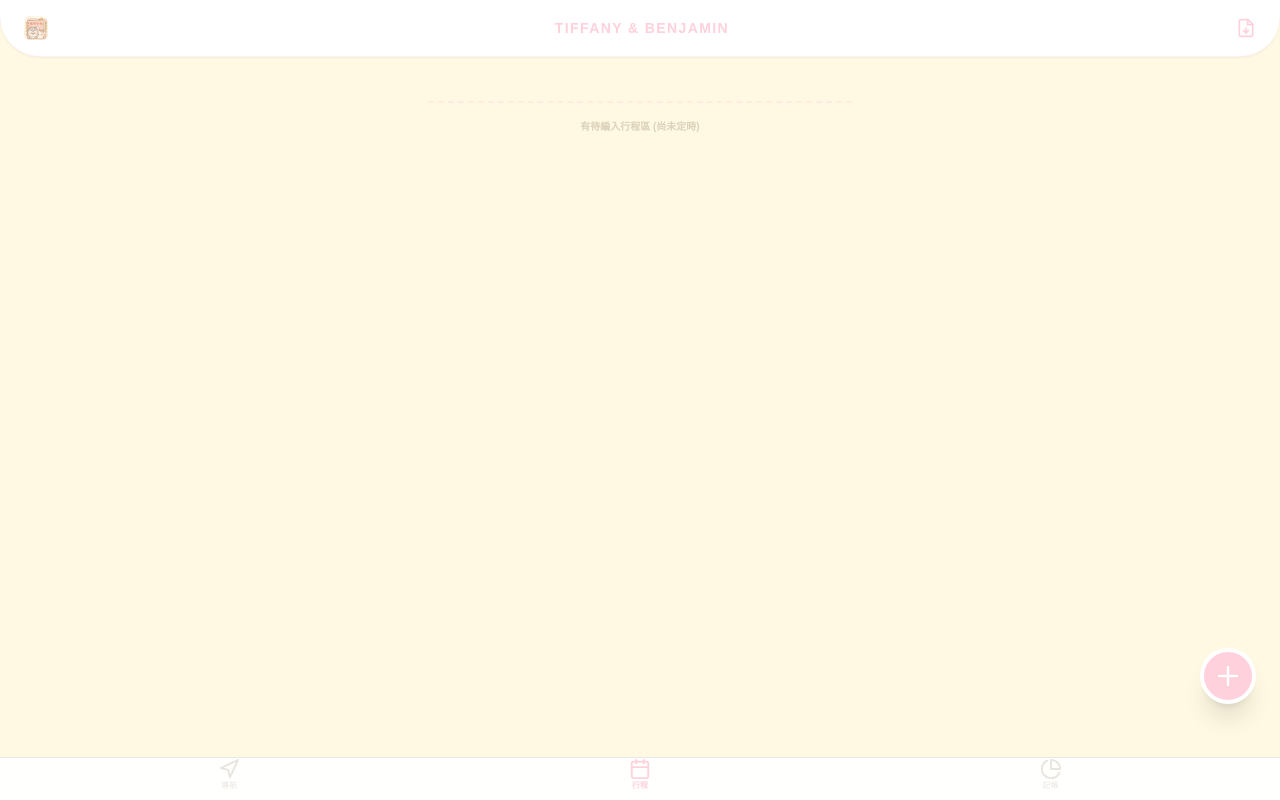
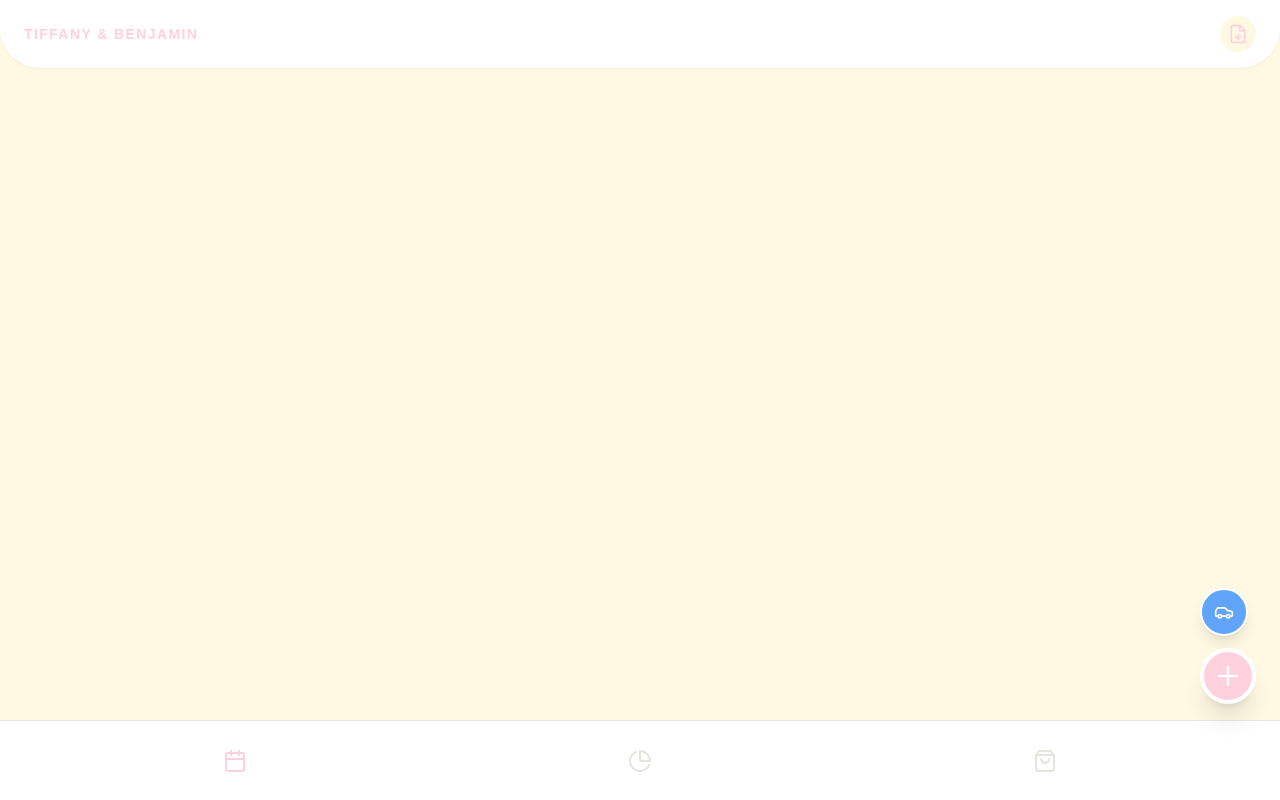
Before and after one commit to tiffanybphs/our-travel-notebook, a React (Vite) app: page / in a window 1280 px wide. Built offline with nearby package versions, Linux system fonts and the light colour scheme; the HTML template or start-up script is replaced by a standard one; a web font is replaced by a local one.

Commit message:
Update App.tsx

```diff
--- a/src/App.tsx
+++ b/src/App.tsx
@@ -3,44 +3,36 @@ import { motion, AnimatePresence, Reorder } from 'framer-motion';
 import {
   Plus, Clock, ChevronDown, Trash2, Save, MapPin,
   Navigation, ShoppingBag, PieChart, Calendar, Camera, Target,
-  Car, Info, ExternalLink, Globe, FileDown, CheckCircle2
+  Car, Info, FileDown, CheckCircle2, ArrowRight, Map
 } from 'lucide-react';
-import * as XLSX from 'xlsx'; // 需執行 npm install xlsx
+import * as XLSX from 'xlsx';
 
-// 1. 常量定義
+// 1. 12個核心欄位定義
 const CATEGORIES = ['吃喝', '購物', '精品', '景點活動', '拍照錄影', '集合地點'];
+const FIELDS = ['類別', '區域/商圈', '照片編號', '目標', '營業時間', '地圖URL', '備註', '預算', '起點', '終點', '交通工具', '轉乘細節'];
 
 export default function App() {
   const [loading, setLoading] = useState(true);
-  const [activeTab, setActiveTab] = useState('行程');
   const [schedules, setSchedules] = useState<any[]>([]);
   const [editingId, setEditingId] = useState<string | null>(null);
 
   useEffect(() => {
-    const timer = setTimeout(() => setLoading(false), 2000);
+    const timer = setTimeout(() => setLoading(false), 1500);
     return () => clearTimeout(timer);
   }, []);
 
-  // --- 2. 核心時間邏輯：雙向同步與骨牌聯動 ---
+  // --- 核心邏輯：時間聯動與空檔計算 ---
   const syncTimes = (item: any, changedField: string, newVal: string) => {
     let { date, startTime, duration, endTime } = item;
     if (changedField === 'startTime') startTime = newVal;
     if (changedField === 'duration') duration = newVal;
-    if (changedField === 'endTime') {
-      const parts = newVal.split(' ');
-      endTime = newVal;
-      const [eH, eM] = parts[1].split(':').map(Number);
-      const [sH, sM] = startTime.split(':').map(Number);
-      let diffM = (eH * 60 + eM) - (sH * 60 + sM);
-      if (diffM < 0) diffM += 1440;
-      duration = `${String(Math.floor(diffM / 60)).padStart(2, '0')}:${String(diffM % 60).padStart(2, '0')}`;
-    } else {
+
     const [sH, sM] = startTime.split(':').map(Number);
     const [dH, dM] = duration.split(':').map(Number);
     let totalM = sM + dM;
     let totalH = sH + dH + Math.floor(totalM / 60);
     endTime = `${date} ${String(totalH % 24).padStart(2, '0')}:${String(totalM % 60).padStart(2, '0')}`;
-    }
+
     return { startTime, duration, endTime };
   };
 
@@ -49,153 +41,166 @@ export default function App() {
     let currentStart = newOrder[0].startTime;
     const syncedOrder = newOrder.map((item) => {
       const updated = { ...item, startTime: currentStart };
-      const res = syncTimes(updated, 'startTime', currentStart);
+      const res = syncTimes(updated, 'startTime', item.duration);
       currentStart = res.endTime.split(' ')[1];
       return { ...updated, ...res };
     });
     setSchedules(syncedOrder);
   };
 
-  // --- 3. Google Maps 導航編碼 ---
-  const openGoogleMap = (location: string) => {
-    if (!location) return;
-    const encoded = encodeURIComponent(location);
-    window.open(`https://www.google.com/maps/dir/?api=1&destination=${encoded}`, '_blank');
+  const handleAdd = (type: 'spot' | 'transport') => {
+    const id = Date.now().toString();
+    const last = schedules[schedules.length - 1];
+    const baseDate = last ? last.endTime.split(' ')[0] : '2026/01/01';
+    const baseStart = last ? last.endTime.split(' ')[1] : '09:00';
+
+    const newItem = {
+      id, type, title: '', date: baseDate, startTime: baseStart, duration: '01:00',
+      endTime: syncTimes({date: baseDate, startTime: baseStart, duration: '01:00'}, 'duration', '01:00').endTime,
+      category: type === 'spot' ? '景點活動' : '交通',
+      area: '', photoId: '', target: '', openTime: '', mapUrl: '', remark: '', budget: '',
+      startLoc: '', endLoc: '', transMode: '', segments: []
+    };
+    setSchedules([...schedules, newItem]);
+    setEditingId(id);
   };
 
-  // --- 4. Excel 匯出：15分鐘一格邏輯 ---
+  // --- Excel 匯出：包含所有 12 欄位的 Column ---
   const exportToExcel = () => {
     const timeSlots: string[] = [];
     for (let h = 0; h < 24; h++) {
-      for (let m = 0; m < 60; m += 15) {
-        timeSlots.push(`${String(h).padStart(2, '0')}:${String(m).padStart(2, '0')}`);
-      }
+      for (let m = 0; m < 60; m += 15) timeSlots.push(`${String(h).padStart(2, '0')}:${String(m).padStart(2, '0')}`);
     }
 
     const data = timeSlots.map(slot => {
-      const row: any = { "時間": slot };
       const event = schedules.find(s => slot >= s.startTime && slot < s.endTime.split(' ')[1]);
-
-      if (event) {
-        row["行程內容"] = event.title;
-      } else {
-        const hour = parseInt(slot.split(':')[0]);
-        row["行程內容"] = (hour < 10 || hour >= 20) ? "Hotel/Rest (Grey)" : "";
-      }
+      const row: any = { "時間": slot, "行程名稱": event?.title || "" };
+      // 強制寫入所有 12 個欄位，確保 Column 存在
+      FIELDS.forEach(f => row[f] = event ? (event[f] || "") : "");
       return row;
     });
 
     const ws = XLSX.utils.json_to_sheet(data);
     const wb = XLSX.utils.book_new();
     XLSX.utils.book_append_sheet(wb, ws, "Schedule");
-    XLSX.writeFile(wb, "Travel_Plan_15min.xlsx");
+    XLSX.writeFile(wb, "Travel_Planner_Full.xlsx");
   };
 
-  if (loading) return <div className="fixed inset-0 z-50 bg-[#FFF9E3] flex items-center justify-center"><img src="/splash.jpeg" className="w-full h-full object-cover animate-pulse" /></div>;
+  if (loading) return <div className="fixed inset-0 bg-[#FFF9E3] flex items-center justify-center font-bold text-[#FFD1DC] animate-pulse">Loading Diary...</div>;
 
   return (
-    <div className="min-h-screen bg-[#FFF9E3] font-maru text-[#8D775F] pb-28">
-      <header className="bg-white p-4 rounded-b-[40px] shadow-sm flex justify-between items-center px-6 border-b border-[#FFD1DC]/30">
-        <img src="/icon.png" className="w-6 h-6 rounded-md" />
+    <div className="min-h-screen bg-[#FFF9E3] font-maru text-[#8D775F] pb-32">
+      <header className="bg-white p-4 rounded-b-[40px] shadow-sm flex justify-between items-center px-6">
         <h1 className="text-sm font-bold text-[#FFD1DC] tracking-widest">TIFFANY & BENJAMIN</h1>
-        <button onClick={exportToExcel} className="text-[#FFD1DC]"><FileDown size={20}/></button>
+        <button onClick={exportToExcel} className="p-2 bg-[#FFF9E3] rounded-full text-[#FFD1DC]"><FileDown size={20}/></button>
       </header>
 
-      <main className="p-3 max-w-md mx-auto">
-        <Reorder.Group axis="y" values={schedules} onReorder={handleReorder} className="space-y-2">
-          {schedules.map(item => (
-            <Reorder.Item key={item.id} value={item} dragListener={!editingId}>
+      <main className="p-4 max-w-md mx-auto">
+        <Reorder.Group axis="y" values={schedules} onReorder={handleReorder} className="space-y-0">
+          {schedules.map((item, index) => (
+            <React.Fragment key={item.id}>
+              {/* Timeline 需時顯示 (顯示與上一項之間的間隔) */}
+              {index > 0 && (
+                <div className="py-2 ml-10 border-l-2 border-dashed border-[#FFD1DC]/30 flex items-center gap-2">
+                  <div className="w-2 h-2 rounded-full bg-[#FFD1DC]/30 -ml-[5px]"></div>
+                  <span className="text-[9px] font-bold opacity-30">需時 / 轉場</span>
+                </div>
+              )}
+
+              <Reorder.Item value={item} dragListener={!editingId} className="py-1">
                 <Card
                   item={item}
                   isEditing={editingId === item.id}
                   onToggle={() => setEditingId(editingId === item.id ? null : item.id)}
                   onUpdate={(upd: any) => setSchedules(schedules.map(s => s.id === item.id ? {...s, ...upd} : s))}
-                onSync={(field: string, val: string) => setSchedules(schedules.map(s => s.id === item.id ? {...item, ...syncTimes(item, field, val)} : s))}
+                  onSync={(f: string, v: string) => setSchedules(schedules.map(s => s.id === item.id ? {...item, ...syncTimes(item, f, v)} : s))}
                   onDelete={() => setSchedules(schedules.filter(s => s.id !== item.id))}
-                openMap={openGoogleMap}
                 />
               </Reorder.Item>
+            </React.Fragment>
           ))}
         </Reorder.Group>
-
-        {/* 有待編入行程區 */}
-        <div className="mt-8 opacity-30 border-t-2 border-dashed border-[#FFD1DC] pt-4 text-center text-[10px] font-bold">有待編入行程區 (尚未定時)</div>
       </main>
 
-      <button onClick={() => {
-        const id = Date.now().toString();
-        const newItem = { id, title: '', startTime: '09:00', duration: '01:00', endTime: '2026/01/01 10:00', date: '2026/01/01', category: '景點活動', segments: [] };
-        setSchedules([...schedules, newItem]);
-        setEditingId(id);
-      }} className="fixed bottom-24 right-6 w-14 h-14 bg-[#FFD1DC] text-white rounded-full shadow-xl flex items-center justify-center border-4 border-white active:scale-90 z-50">
-        <Plus size={30} />
-      </button>
+      {/* 新增按鈕區：分為景點與交通 */}
+      <div className="fixed bottom-24 right-6 flex flex-col gap-3 z-50">
+        <button onClick={() => handleAdd('transport')} className="w-12 h-12 bg-blue-400 text-white rounded-full shadow-lg flex items-center justify-center active:scale-90 transition-all border-2 border-white"><Car size={20}/></button>
+        <button onClick={() => handleAdd('spot')} className="w-14 h-14 bg-[#FFD1DC] text-white rounded-full shadow-xl flex items-center justify-center active:scale-90 transition-all border-4 border-white"><Plus size={30}/></button>
+      </div>
 
-      {/* 底部導覽欄 */}
-      <nav className="fixed bottom-0 w-full bg-white/95 h-18 border-t flex items-center justify-around px-6 pb-2">
-        <div onClick={() => setActiveTab('導航')} className={`flex flex-col items-center ${activeTab === '導航' ? 'text-[#FFD1DC]' : 'opacity-20'}`}><Navigation size={22}/><span className="text-[8px]">導航</span></div>
-        <div onClick={() => setActiveTab('行程')} className={`flex flex-col items-center ${activeTab === '行程' ? 'text-[#FFD1DC]' : 'opacity-20'}`}><Calendar size={22}/><span className="text-[8px] font-bold">行程</span></div>
-        <div onClick={() => setActiveTab('記帳')} className={`flex flex-col items-center ${activeTab === '記帳' ? 'text-[#FFD1DC]' : 'opacity-20'}`}><PieChart size={22}/><span className="text-[8px]">記帳</span></div>
+      <nav className="fixed bottom-0 w-full bg-white h-20 border-t flex items-center justify-around px-8">
+        <Calendar className="text-[#FFD1DC]" size={24}/>
+        <PieChart className="opacity-20" size={24}/>
+        <ShoppingBag className="opacity-20" size={24}/>
       </nav>
     </div>
   );
 }
 
-// --- 卡片組件 (緊湊且全功能) ---
-function Card({ item, isEditing, onToggle, onUpdate, onSync, onDelete, openMap }: any) {
+function Card({ item, isEditing, onToggle, onUpdate, onSync, onDelete }: any) {
+  const isTrans = item.type === 'transport';
+
   return (
-    <div className={`bg-white rounded-[28px] shadow-sm border transition-all ${isEditing ? 'border-[#FFD1DC]' : 'border-transparent'}`}>
+    <div className={`bg-white rounded-[30px] shadow-sm border transition-all ${isEditing ? 'border-[#FFD1DC]' : 'border-transparent'}`}>
       <div className="p-4 flex justify-between items-center" onClick={onToggle}>
-        <div className="flex items-center gap-3 overflow-hidden">
-          <div className="text-[10px] font-black text-[#FFD1DC] bg-[#FFF9E3] px-2 py-0.5 rounded-full shrink-0">{item.startTime}</div>
-          <h3 className="text-sm font-bold truncate">{item.title || "新行程"}</h3>
+        <div className="flex items-center gap-3">
+          <div className={`text-[10px] font-black px-2 py-0.5 rounded-full ${isTrans ? 'bg-blue-50 text-blue-400' : 'bg-[#FFF9E3] text-[#FFD1DC]'}`}>
+            {item.startTime}
           </div>
-        <div className="flex items-center gap-2">
-           {item.title && <button onClick={(e) => { e.stopPropagation(); openMap(item.title); }} className="text-[#FFD1DC] opacity-40 hover:opacity-100"><Navigation size={14}/></button>}
+          <h3 className="text-sm font-bold">{item.title || (isTrans ? "新增交通" : "新行程")}</h3>
+        </div>
         <ChevronDown size={16} className={`text-[#FFD1DC] transition-transform ${isEditing ? 'rotate-180' : ''}`} />
-        </div>
       </div>
 
       <AnimatePresence>
         {isEditing && (
-          <motion.div initial={{ height: 0 }} animate={{ height: 'auto' }} exit={{ height: 0 }} className="bg-[#FFF9E3]/10 border-t border-gray-50 overflow-hidden">
-            <div className="p-4 space-y-3">
-              <input placeholder="行程名稱*" className="in-box text-sm font-bold" value={item.title} onChange={e => onUpdate({title: e.target.value})} />
+          <motion.div initial={{ height: 0 }} animate={{ height: 'auto' }} exit={{ height: 0 }} className="bg-[#FFF9E3]/10 border-t overflow-hidden">
+            <div className="p-5 space-y-4">
+              <input placeholder={isTrans ? "交通名稱 (如：往築地市場)" : "行程名稱*"} className="in-box font-bold" value={item.title} onChange={e => onUpdate({title: e.target.value})} />
 
               <div className="grid grid-cols-2 gap-2">
-                <div className="in-box-sub"><label className="label-xs">開始</label><input type="time" className="w-full bg-transparent text-xs" value={item.startTime} onChange={e => onSync('startTime', e.target.value)} /></div>
-                <div className="in-box-sub"><label className="label-xs">時長</label><input placeholder="01:00" className="w-full bg-transparent text-xs font-bold" value={item.duration} onChange={e => onSync('duration', e.target.value)} /></div>
+                <div className="in-box-sub"><label className="label-xs">開始</label><input type="time" className="w-full text-xs" value={item.startTime} onChange={e => onSync('startTime', e.target.value)} /></div>
+                <div className="in-box-sub"><label className="label-xs">時長</label><input className="w-full text-xs font-bold" value={item.duration} onChange={e => onSync('duration', e.target.value)} /></div>
               </div>
 
-              <div className="bg-white p-2 rounded-xl border border-[#FFD1DC]/20 flex justify-between items-center">
-                 <label className="text-[9px] font-bold text-[#FFD1DC]">🏁 完結時間</label>
-                 <input className="text-xs font-bold text-[#FFD1DC] text-right bg-transparent outline-none" value={item.endTime} onChange={e => onSync('endTime', e.target.value)} />
-              </div>
-
+              {/* 12 欄位實體化 */}
               <div className="grid grid-cols-2 gap-2">
                 <select className="in-box text-xs" value={item.category} onChange={e => onUpdate({category: e.target.value})}>
                   {CATEGORIES.map(c => <option key={c}>{c}</option>)}
+                  <option>交通</option>
                 </select>
                 <input placeholder="區域/商圈" className="in-box text-xs" value={item.area} onChange={e => onUpdate({area: e.target.value})} />
               </div>
 
-              <div className="flex gap-2 text-[10px]">
-                <input placeholder="📸 照片編號" className="in-box w-1/3" value={item.photoId} onChange={e => onUpdate({photoId: e.target.value})} />
-                <input placeholder="🎯 目標" className="in-box w-2/3" value={item.target} onChange={e => onUpdate({target: e.target.value})} />
+              {isTrans && (
+                <div className="space-y-2 bg-blue-50/30 p-3 rounded-2xl">
+                  <div className="flex gap-2 items-center">
+                    <input placeholder="起點" className="in-box text-xs" value={item.startLoc} onChange={e => onUpdate({startLoc: e.target.value})} />
+                    <ArrowRight size={14} className="text-blue-300"/>
+                    <input placeholder="終點" className="in-box text-xs" value={item.endLoc} onChange={e => onUpdate({endLoc: e.target.value})} />
+                  </div>
+                </div>
+              )}
+
+              <div className="grid grid-cols-2 gap-2 text-[10px]">
+                <div className="in-box-sub"><label className="label-xs">照片編號</label><input className="w-full" value={item.photoId} onChange={e => onUpdate({photoId: e.target.value})} /></div>
+                <div className="in-box-sub"><label className="label-xs">目標</label><input className="w-full" value={item.target} onChange={e => onUpdate({target: e.target.value})} /></div>
               </div>
 
+              <input placeholder="🔗 地圖 URL (Google Maps)" className="in-box text-[10px] text-blue-400" value={item.mapUrl} onChange={e => onUpdate({mapUrl: e.target.value})} />
+
               <div className="flex gap-2 pt-2">
-                <button className="flex-1 bg-[#8D775F] text-white py-3 rounded-full text-xs font-bold shadow-lg flex items-center justify-center gap-1 active:scale-95 transition-all"><CheckCircle2 size={14}/> 儲存</button>
-                <button onClick={() => { if(window.confirm('確定刪除此行程嗎？')) onDelete(); }} className="px-4 bg-red-50 text-red-300 rounded-full border border-red-100"><Trash2 size={16}/></button>
+                <button className="flex-1 bg-[#8D775F] text-white py-3 rounded-full text-xs font-bold flex items-center justify-center gap-2 active:scale-95 transition-all shadow-md"><CheckCircle2 size={16}/> 儲存</button>
+                <button onClick={onDelete} className="px-4 bg-red-50 text-red-300 rounded-full border border-red-100"><Trash2 size={16}/></button>
               </div>
             </div>
           </motion.div>
         )}
       </AnimatePresence>
       <style>{`
-        .in-box { width: 100%; background: white; padding: 8px 12px; border-radius: 15px; border: 1px solid #FFD1DC20; outline: none; }
-        .in-box-sub { background: white; padding: 6px 10px; border-radius: 15px; border: 1px solid #FFD1DC20; }
-        .label-xs { display: block; font-size: 8px; opacity: 0.3; font-weight: bold; text-transform: uppercase; }
+        .in-box { width: 100%; background: white; padding: 10px 15px; border-radius: 18px; border: 1px solid #FFD1DC30; outline: none; }
+        .in-box-sub { background: white; padding: 6px 12px; border-radius: 15px; border: 1px solid #FFD1DC20; }
+        .label-xs { display: block; font-size: 8px; opacity: 0.3; font-weight: bold; }
       `}</style>
     </div>
   );
```
Lines whose indentation alone changed are shown as unchanged.
